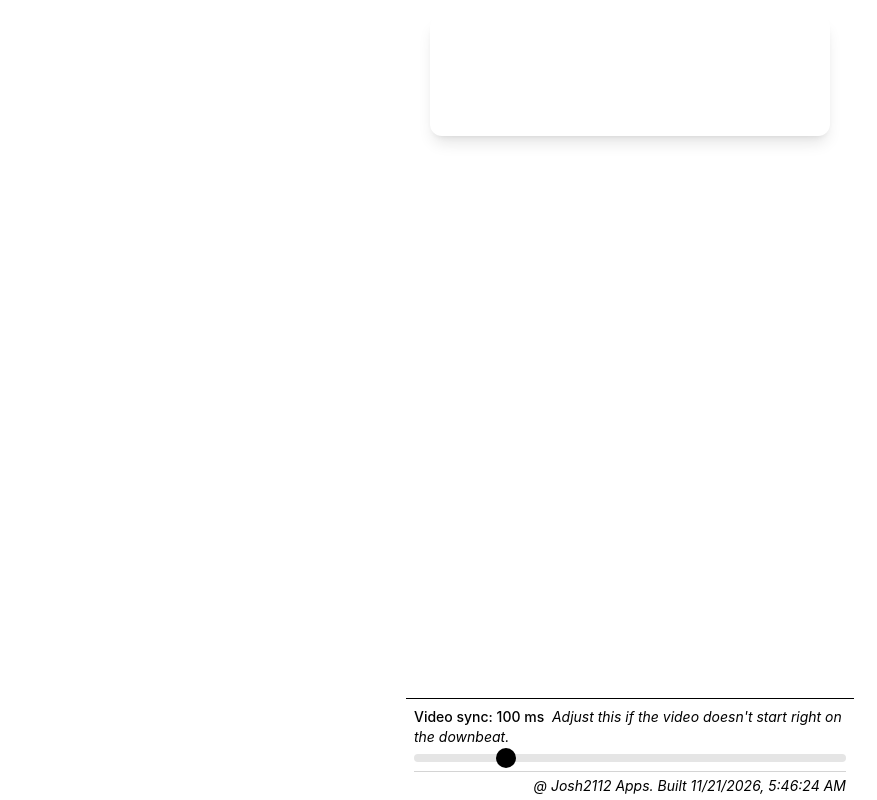
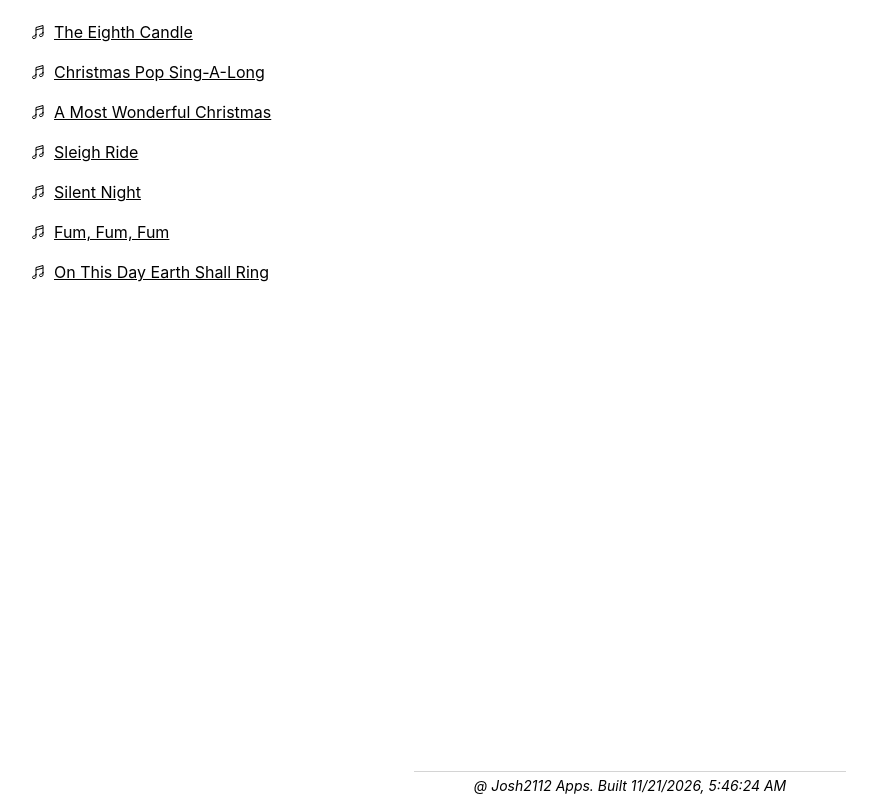
Before and after one commit to josh2112/playalong, a Vue app: page / in a window 1280 px wide. Shown: the whole page, without its empty margins (10-887 px from the left). Built offline with nearby package versions, Linux system fonts and the light colour scheme.

Commit message:
Working on simple page navigation: song list <-> song

```diff
--- a/src/App.vue
+++ b/src/App.vue
@@ -1,10 +1,5 @@
 <script setup lang="ts">
-import {
-    ArrowUturnLeftIcon,
-    MusicalNoteIcon,
-    PauseIcon,
-    PlayIcon,
-} from "@heroicons/vue/24/outline";
+import { ArrowUturnLeftIcon, MusicalNoteIcon, PauseIcon, PlayIcon } from "@heroicons/vue/24/outline";
 import { useWakeLock } from "@vueuse/core";
 import { onMounted, ref, watch } from "vue";
 import "./style.css";
@@ -14,6 +9,12 @@ import { useYouTubePlayer } from "./useYouTubePlayer.ts";
 const DEBUG = false;
 const BUILD_TIMESTAMP = new Date(__BUILD_TIME__).toLocaleString();
 
+interface Video {
+    name: string;
+    id: string;
+    cues: Cue[];
+}
+
 interface Cue {
     measure: number;
     bpm: number;
@@ -21,16 +22,14 @@ interface Cue {
     seek: number;
 }
 
-interface Video {
-    name: string;
-    id: string;
-    cues: Cue[];
-}
-
 interface Tic {
     beat: number;
     isAccent: boolean;
 }
+
+type pages = "songList" | "song";
+
+const page = ref<pages>("songList");
 
 const { request: requestWakeLock } = useWakeLock();
 
@@ -52,21 +51,20 @@ const isPlaying = ref(false);
 const canPlayAudio = ref(false);
 window.addEventListener("pointerdown", () => (canPlayAudio.value = true), { once: true });
 
-onMounted(() => requestWakeLock("screen"));
+onMounted(async () => {
+    videos.value = await (await fetch("playlist.json")).json();
+    requestWakeLock("screen");
+});
 
 watch(player.ready, async (isReady) => {
     if (isReady) {
-        videos.value = await (await fetch("playlist.json")).json();
         player.addListener((e) => (isPlaying.value = e.data == 1));
 
         const videoId = localStorage.getItem("playalong.videoId");
         const cueMeasure = localStorage.getItem("playalong.cueMeasure");
 
         if (videoId) {
-            await loadVideo(
-                videos.value!.find((v) => v.id == videoId)!,
-                cueMeasure ? Number(cueMeasure) : 0,
-            );
+            await loadVideo(videos.value!.find((v) => v.id == videoId)!, cueMeasure ? Number(cueMeasure) : 0);
         }
     }
 });
@@ -87,8 +85,7 @@ async function loadVideo(video: Video, measure: number | undefined = undefined)
     currentVideo.value = video;
 
     if (measure === undefined) measure = 1;
-    currentCue.value =
-        measure !== undefined ? video.cues.find((c) => c.measure == measure) : video.cues[0];
+    currentCue.value = measure !== undefined ? video.cues.find((c) => c.measure == measure) : video.cues[0];
 }
 
 watch(currentCue, (cue) => {
@@ -163,18 +160,24 @@ function togglePlayPause() {
 </script>
 
 <template>
-    <div class="antialiased container mx-auto px-4 sm:px-6 lg:px-8 touch-manipulation">
-        <div class="flex flex-col h-dvh overflow-hidden">
-            <div class="w-full max-w-3xl mx-auto shrink-0 py-4">
-                <div id="yt-player" class="w-full max-w-100 h-30 mx-auto rounded-xl shadow-lg" />
+    <div
+        class="antialiased container mx-auto px-4 sm:px-6 lg:px-8 touch-manipulation flex flex-col h-dvh overflow-hidden"
+    >
+        <div v-if="page == 'songList'" class="flex-1 min-h-0 overflow-y-auto mt-2">
+            <div
+                v-for="video in videos"
+                class="my-2 flex gap-2 items-center rounded-lg px-2 py-1"
+                :class="{ 'bg-neutral-200': video == currentVideo }"
+            >
+                <MusicalNoteIcon class="size-4" />
+                <a href="#" class="underline" @click="loadVideo(video)">{{ video.name }}</a>
             </div>
+        </div>
 
+        <div v-if="page == 'song'" class="">
             <div v-if="currentVideo" class="shrink-0 bg-neutral-200 rounded-lg p-4">
                 <div class="font-semibold mb-3">{{ currentVideo.name }}</div>
-                <div
-                    v-if="currentCue"
-                    class="mb-3 py-3 flex flex-col gap-4 border-y border-neutral-400"
-                >
+                <div v-if="currentCue" class="mb-3 py-3 flex flex-col gap-4 border-y border-neutral-400">
                     <div class="flex gap-3 flex-wrap items-center justify-center">
                         <div class="mt-1 border-2 px-4 py-1 text-lg font-semibold">
                             {{ currentCue.measure }}
@@ -201,9 +204,7 @@ function togglePlayPause() {
                             </div>
                         </button>
 
-                        <div
-                            class="flex items-baseline justify-center text-lg font-semibold text-neutral-700"
-                        >
+                        <div class="flex items-baseline justify-center text-lg font-semibold text-neutral-700">
                             <div
                                 v-for="(tic, i) in tics"
                                 :key="i"
@@ -230,20 +231,11 @@ function togglePlayPause() {
                 </div>
             </div>
 
-            <div class="flex-1 min-h-0 overflow-y-auto mt-2">
-                <div
-                    v-for="video in videos"
-                    class="my-2 flex gap-2 items-center rounded-lg px-2 py-1"
-                    :class="{ 'bg-neutral-200': video == currentVideo }"
-                >
-                    <MusicalNoteIcon class="size-4" />
-                    <a href="#" class="underline" @click="loadVideo(video)">{{ video.name }}</a>
-                </div>
+            <div class="w-full max-w-3xl mx-auto shrink-0 py-4">
+                <div id="yt-player" class="w-full max-w-100 h-30 mx-auto rounded-xl shadow-lg" />
             </div>
 
-            <footer
-                class="w-full max-w-md mx-auto shrink-0 p-2 border-t pb-[env(safe-area-inset-bottom)]"
-            >
+            <footer class="w-full max-w-md mx-auto shrink-0 p-2 border-t pb-[env(safe-area-inset-bottom)]">
                 <div v-if="DEBUG">Timestamp: {{ timestamp.toFixed(1) }} s</div>
                 <label for="range-slider" class="block text-sm font-medium"
                     >Video sync: {{ downbeatLeadMs }} ms
@@ -259,11 +251,13 @@ function togglePlayPause() {
                         v-model="downbeatLeadMs"
                         class="w-full h-2 bg-neutral-200 rounded-lg appearance-none cursor-pointer accent-black [&::-webkit-slider-thumb]:appearance-none [&::-webkit-slider-thumb]:h-5 [&::-webkit-slider-thumb]:w-5 [&::-webkit-slider-thumb]:rounded-full [&::-webkit-slider-thumb]:bg-black [&::-webkit-slider-thumb]:transition-all [&::-webkit-slider-thumb]:hover:scale-120"
                 /></label>
-
-                <div class="text-sm italic text-right border-t border-neutral-300 mt-1 py-1">
-                    @ Josh2112 Apps. Built {{ BUILD_TIMESTAMP }}
-                </div>
             </footer>
         </div>
+
+        <footer class="w-full max-w-md mx-auto shrink-0 p-2 pb-[env(safe-area-inset-bottom)]">
+            <div class="text-sm italic text-center border-t border-neutral-300 mt-1 py-1">
+                @ Josh2112 Apps. Built {{ BUILD_TIMESTAMP }}
+            </div>
+        </footer>
     </div>
 </template>
```
